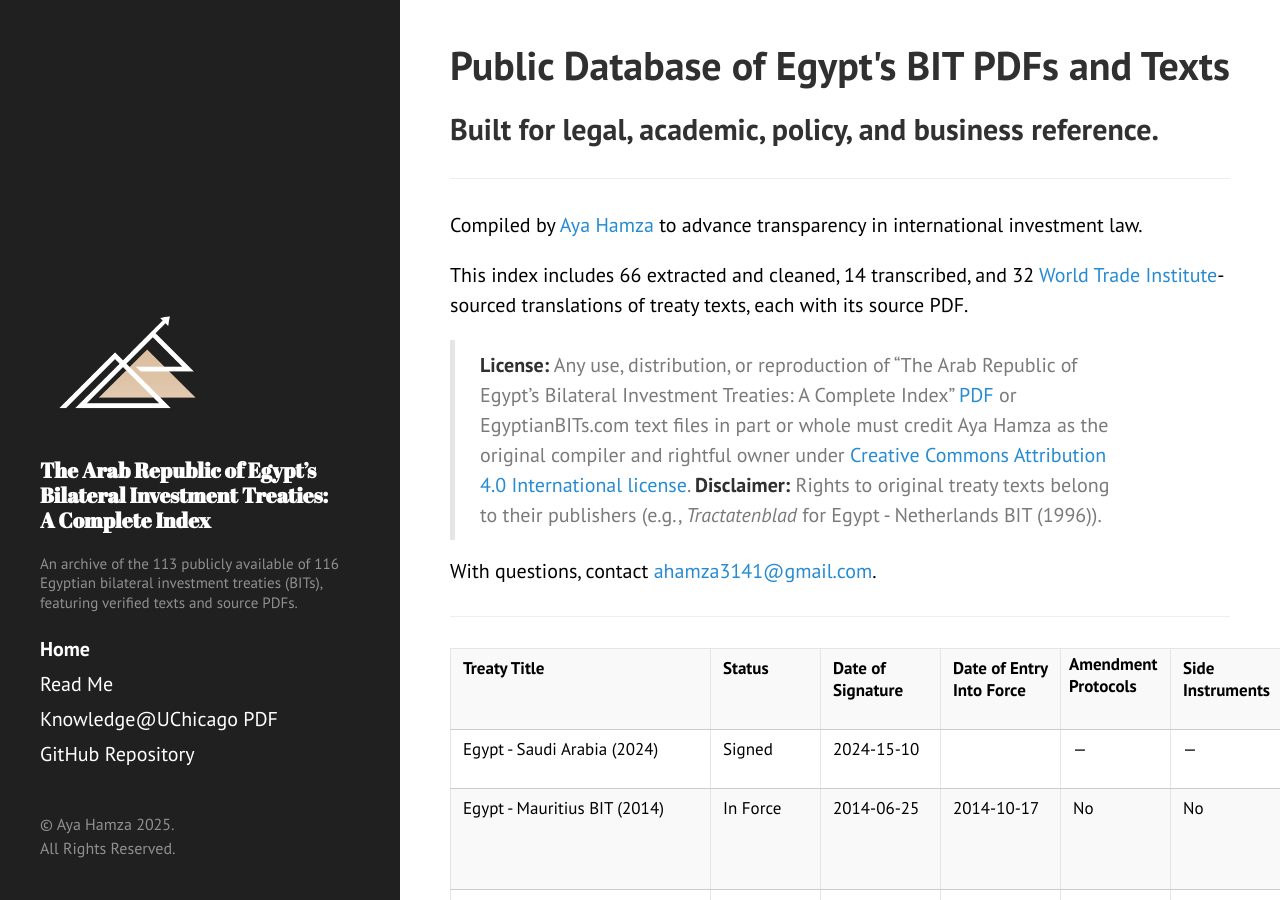
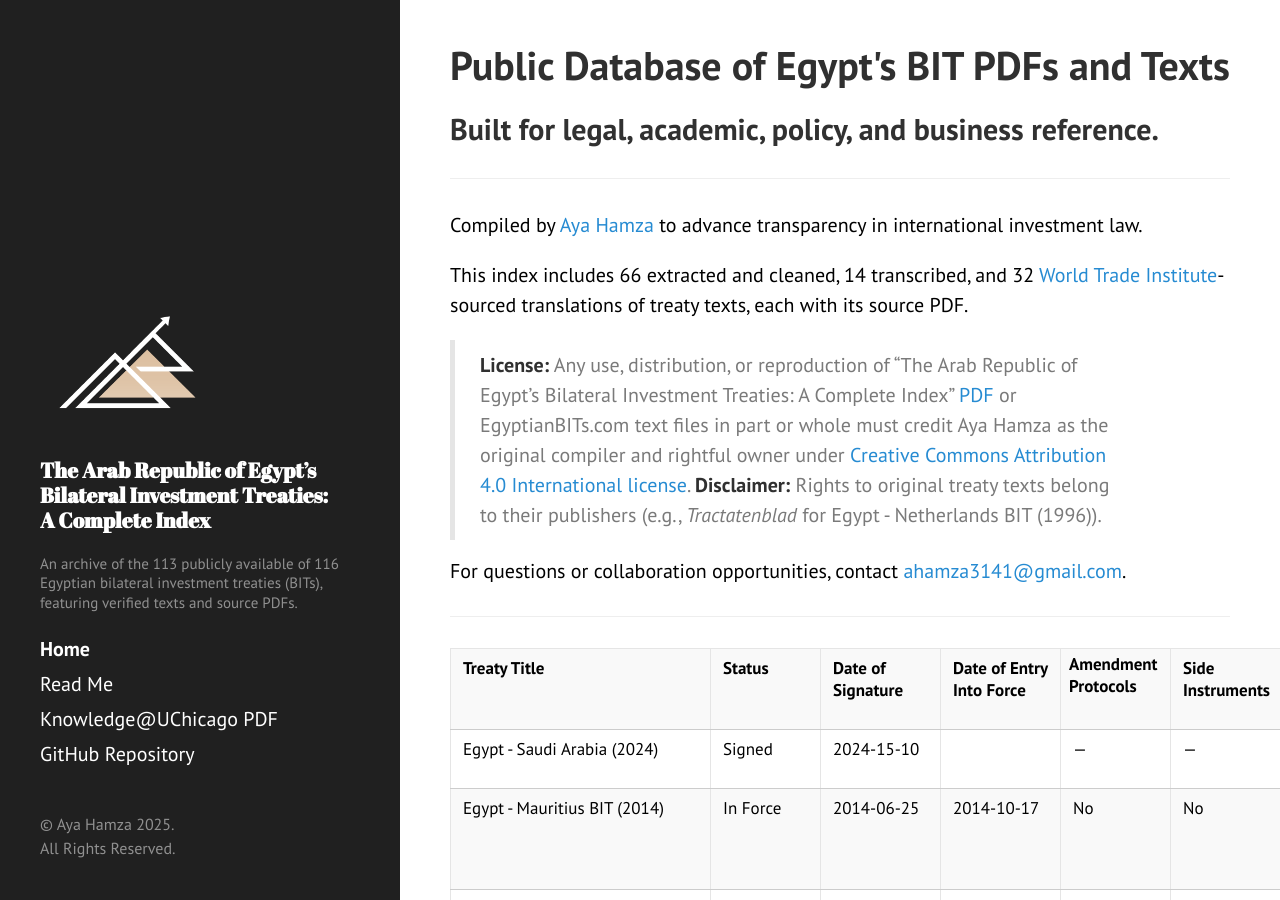
Before and after one commit to ayahamza1/MENABITs, a Jekyll site: the page built from index.md, in a window 1280 px wide and 900 px high. Built offline with Jekyll 4.4.1, drawn with Linux system fonts in a browser that asks for light colours.

Commit message:
Update index.md

```diff
--- a/index.md
+++ b/index.md
@@ -15,7 +15,7 @@ This index includes 66 extracted and cleaned, 14 transcribed, and 32 [World Trad
 > **License:** Any use, distribution, or reproduction of "The Arab Republic of Egypt's Bilateral Investment Treaties: A Complete Index" [PDF](https://knowledge.uchicago.edu/record/14799?ln=en&v=pdf) or EgyptianBITs.com text files in part or whole must credit Aya Hamza as the original compiler and rightful owner under <a href="https://creativecommons.org/licenses/by/4.0/">Creative Commons Attribution 4.0 International license</a>.
 > **Disclaimer:** Rights to original treaty texts belong to their publishers (e.g., *Tractatenblad* for Egypt - Netherlands BIT (1996)).
 
-With questions, contact [ahamza3141@gmail.com](mailto:ahamza3141@gmail.com).
+For questions or collaboration opportunities, contact [ahamza3141@gmail.com](mailto:ahamza3141@gmail.com).
 
 ---
 
```
